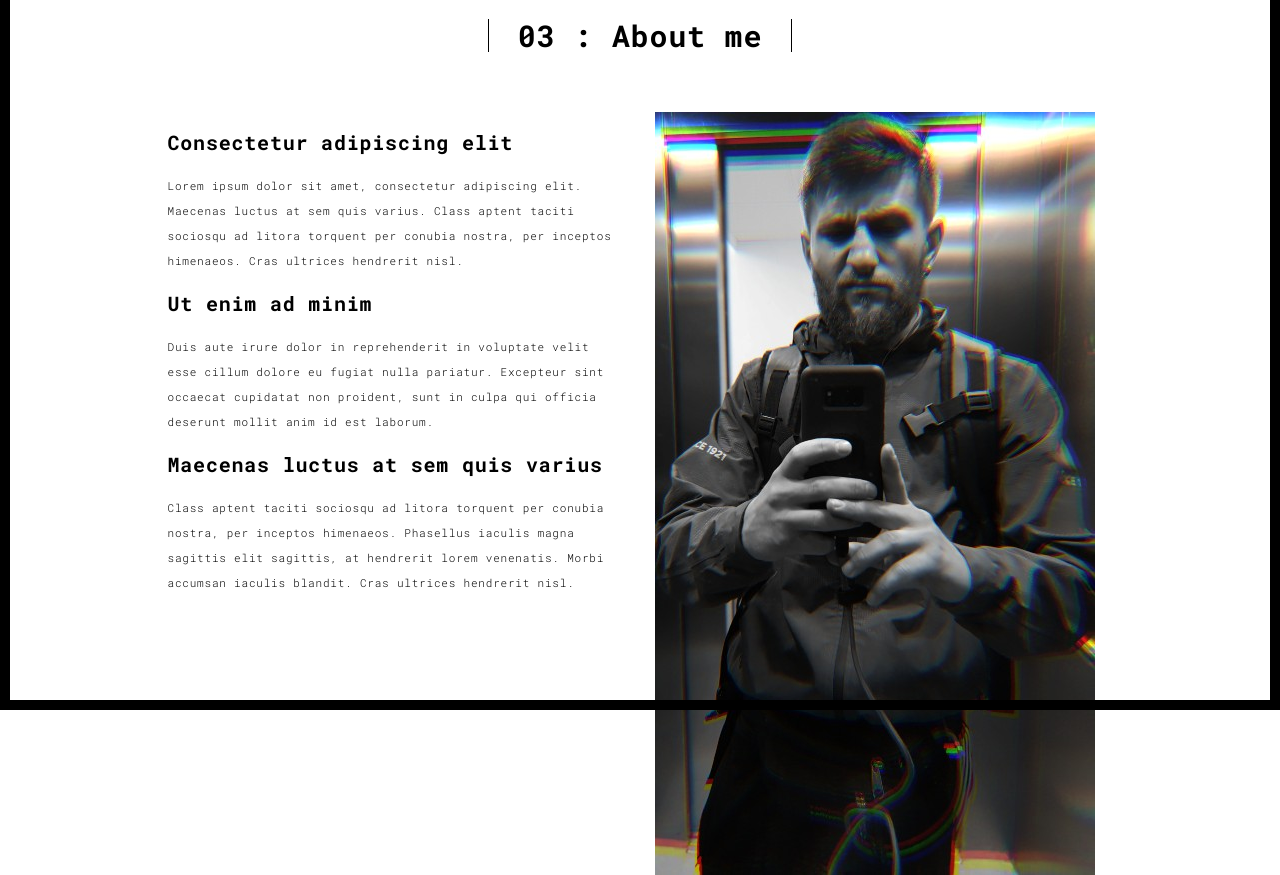
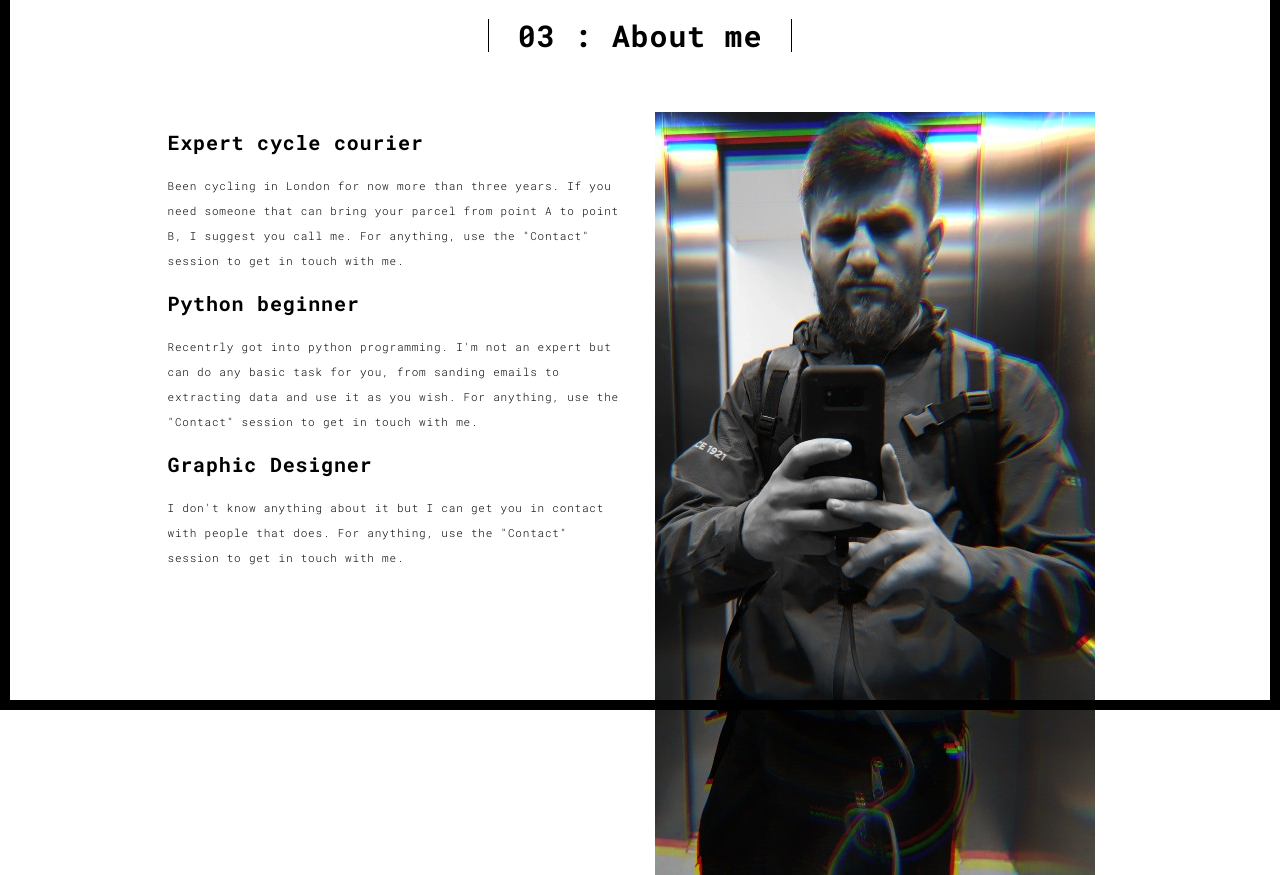
Before and after one commit to CatanaMihai/portfo, a Flask app: page /about.html in a window 1280 px wide. Shown: the part 90-965 px from the top of the page. Run offline with Flask 2, Linux system fonts and the light colour scheme; some libraries are stand-ins or nearby versions.

Commit message:
Myportfolio website

```diff
--- a/templates/about.html
+++ b/templates/about.html
@@ -61,16 +61,17 @@
             <div class="col-md-10 col-md-offset-1">
               <div class="row">
                 <div class="col-xs-12 col-md-6">
-                  <h3>Consectetur adipiscing elit</h3>
-                  <p>Lorem ipsum dolor sit amet, consectetur adipiscing elit. Maecenas luctus at sem quis varius.
-                  Class aptent taciti sociosqu ad litora torquent per conubia nostra, per inceptos himenaeos. Cras ultrices hendrerit nisl.</p>
-                  <h3>Ut enim ad minim </h3>
-                  <p>Duis aute irure dolor in reprehenderit in voluptate velit esse
-                  cillum dolore eu fugiat nulla pariatur. Excepteur sint occaecat cupidatat non
-                  proident, sunt in culpa qui officia deserunt mollit anim id est laborum.
-                  <h3>Maecenas luctus at sem quis varius</h3>
+                  <h3>Expert cycle courier</h3>
+                  <p>Been cycling in London for now more than three years. If you need someone that can bring your parcel from point A to point B, I suggest you call me.
+                    For anything, use the "Contact" session to get in touch with me.
+                  </p>
+                  <h3>Python beginner </h3>
+                  <p>Recentrly got into python programming. I'm not an expert but can do any basic task for you, from sanding emails to extracting data and use it as you wish.
+                    For anything, use the "Contact" session to get in touch with me.
+                  <h3>Graphic Designer </h3>
                   <p>
-                  Class aptent taciti sociosqu ad litora torquent per conubia nostra, per inceptos himenaeos. Phasellus iaculis magna sagittis elit sagittis, at hendrerit lorem venenatis. Morbi accumsan iaculis blandit. Cras ultrices hendrerit nisl.</p>
+                  I don't know anything about it but I can get you in contact with people that does.
+                  For anything, use the "Contact" session to get in touch with me.</p>
                 </div>
                 <div class="col-xs-12 col-md-6">
                   <img src="./static/assets/images/me.jpg" class="img-responsive" alt="">
```
